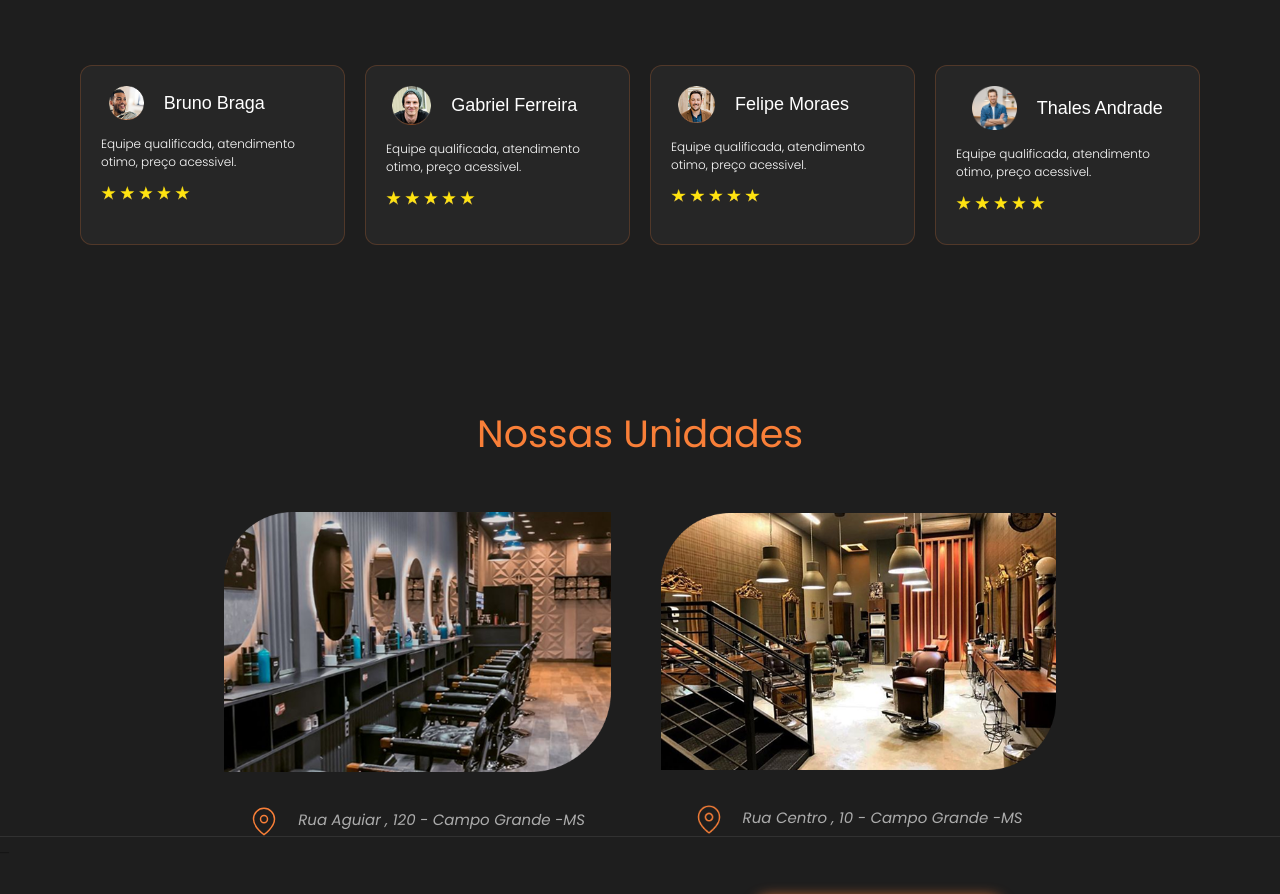
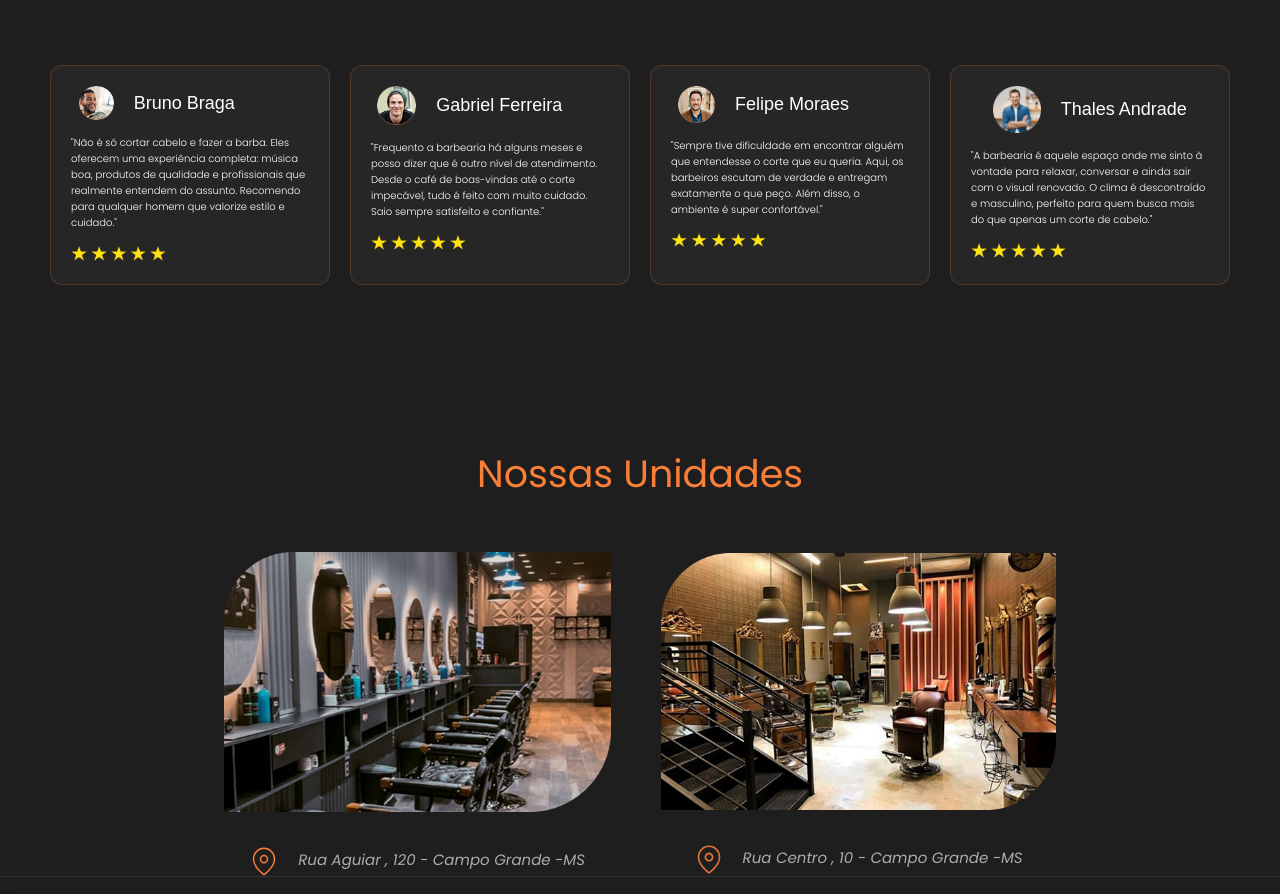
Before and after one commit to vivienediniiz/thebossbarbearia, a plain HTML site: page index.html in a window 1280 px wide. Shown: the part 3700-4594 px from the top of the page. Drawn offline with Linux system fonts and the light colour scheme.

Commit message:
atualizacoes

```diff
--- a/STYLES/desktop.css
+++ b/STYLES/desktop.css
@@ -81,6 +81,7 @@ main{
     background-image: url(/ASSETS/background-home.png);
     background-repeat: no-repeat;
     background-size: cover;
+
 }
 
 .logo-main img{
@@ -336,7 +337,12 @@ section-equipe{
   justify-content: right;
   width: 20%;
   gap: 20px;
+  transition: transform 0.3s ease-in-out;
 
+}
+
+.icon img:hover {
+  transform: translateY(-8px);
 }
 
 
@@ -391,8 +397,8 @@ line-height: normal;
 
 .depo-1, .depo-2, .depo-3, .depo-4{
   display: flex;
-width: 265px;
-height: 180px;
+width: 280px;
+height: 220px;
 flex-direction: column;
 align-items: start;
 gap: 15px;
@@ -430,7 +436,7 @@ line-height: normal;
   color: #FFF;
 /* H5: Regular */
 font-family: Poppins;
-font-size: 12px;
+font-size: 10px;
 font-style: normal;
 font-weight: 300;
 line-height: normal;
--- a/index.html
+++ b/index.html
@@ -185,7 +185,7 @@
             <img src="ASSETS/depo-1.png" alt="">
             <h4>Bruno Braga</h4>
           </div>
-        <div class="depo">Equipe qualificada, atendimento otimo, preço acessivel.</div>
+        <div class="depo">"Não é só cortar cabelo e fazer a barba. Eles oferecem uma experiência completa: música boa, produtos de qualidade e profissionais que realmente entendem do assunto. Recomendo para qualquer homem que valorize estilo e cuidado."</div>
         <div class="star">
           <img src="ASSETS/star.png" alt="">
         </div>
@@ -196,7 +196,7 @@
             <img src="ASSETS/depo-2.png" alt="">
             <h4>Gabriel Ferreira</h4>
           </div>
-        <div class="depo">Equipe qualificada, atendimento otimo, preço acessivel.</div>
+        <div class="depo">"Frequento a barbearia há alguns meses e posso dizer que é outro nível de atendimento. Desde o café de boas-vindas até o corte impecável, tudo é feito com muito cuidado. Saio sempre satisfeito e confiante."</div>
         <div class="star">
           <img src="ASSETS/star.png" alt="">
         </div>
@@ -207,7 +207,7 @@
             <img src="ASSETS/depo-3.png" alt="">
             <h4>Felipe Moraes</h4>
           </div>
-        <div class="depo">Equipe qualificada, atendimento otimo, preço acessivel.</div>
+        <div class="depo">"Sempre tive dificuldade em encontrar alguém que entendesse o corte que eu queria. Aqui, os barbeiros escutam de verdade e entregam exatamente o que peço. Além disso, o ambiente é super confortável."</div>
         <div class="star">
           <img src="ASSETS/star.png" alt="">
         </div>
@@ -219,7 +219,7 @@
             <h4>Thales Andrade</h4>
           </div>
 
-        <div class="depo">Equipe qualificada, atendimento otimo, preço acessivel.</div>
+        <div class="depo">"A barbearia é aquele espaço onde me sinto à vontade para relaxar, conversar e ainda sair com o visual renovado. O clima é descontraído e masculino, perfeito para quem busca mais do que apenas um corte de cabelo."</div>
         <div class="star">
           <img src="ASSETS/star.png" alt="">
         </div>
```
